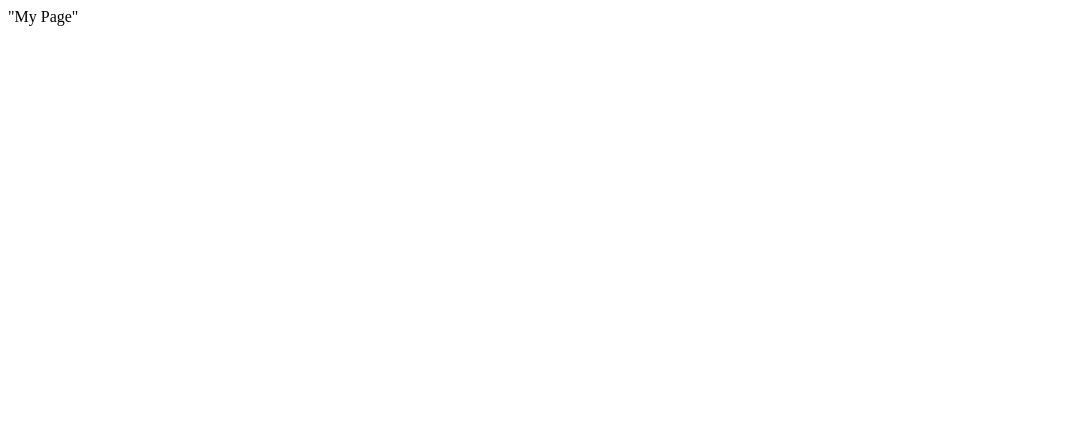
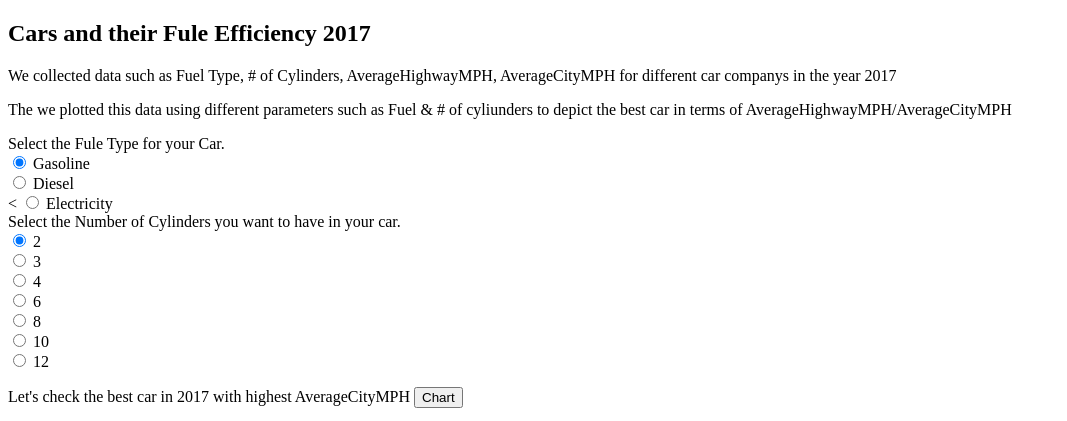
Before and after one commit to isham3/narrative, a plain HTML site: page index.html in a window 1280 px wide. Shown: the whole page, without its empty margins (0-1067 px from the left). Drawn offline with nearby package versions, Linux system fonts and the light colour scheme.

Commit message:
Update index.html

```diff
--- a/index.html
+++ b/index.html
@@ -1 +1,161 @@
-"My Page"
+<!DOCTYPE html>
+<html>
+	<head>
+		<meta http-equiv="X-UA-Compatible" content="chrome=1" />
+		<meta http-equiv="Content-Type" content="text/html;charset=utf-8"/>
+		<!--this doesn't seem to help-->
+		<meta http-equiv="Access-Control-Allow-Origin" content="*"/>
+		<title>Process local CSV file</title>
+		<script src='https://d3js.org/d3.v5.min.js'></script>
+		<style> rect {fill: lightblue; stroke: black; }</style>
+		<style type="text/css">
+
+					.axis path,
+					.axis line {
+						fill: none;
+						stroke: black;
+						shape-rendering: crispEdges;
+					}
+
+					.axis text {
+						font-family: sans-serif;
+						font-size: 9px;
+					}
+
+				</style>
+	</head>
+	<body>
+
+	<h2>Cars and their Fule Efficiency 2017</h2>
+	<p>We collected data such as Fuel Type, # of Cylinders, AverageHighwayMPH, AverageCityMPH for different car companys in the year 2017 </p>
+	<p>The we plotted this data using different parameters such as Fuel & # of cyliunders to depict the best car in terms of AverageHighwayMPH/AverageCityMPH</p>
+
+	<div class="container">
+		<form>
+		  Select the Fule Type for your Car.
+		  <br><input type="radio" name="FuleType" value="Gasoline" checked> Gasoline<br>
+		  <input type="radio" name="FuleType" value="Diesel"> Diesel<br><
+		  <input type="radio" name="FuleType" value="Electricity"> Electricity<br>
+		</form>
+	</div>
+
+	<form>
+	  Select the Number of Cylinders you want to have in your car.
+	  <br><input type="radio" name="Cylinders" value="2" checked> 2<br>
+	  <input type="radio" name="Cylinders" value="3"> 3<br>
+	  <input type="radio" name="Cylinders" value="4"> 4<br>
+	  <input type="radio" name="Cylinders" value="6"> 6<br>
+	  <input type="radio" name="Cylinders" value="8"> 8<br>
+	  <input type="radio" name="Cylinders" value="10"> 10<br>
+	  <input type="radio" name="Cylinders" value="12"> 12<br>
+
+	</form>
+	<p> Let's check the best car in 2017 with highest AverageCityMPH <input type="button" onclick='fnAvgCityMPG()' value="Chart"> </p>
+
+	<svg width=700 height=700>
+	</svg>
+	<script>
+		async function fnAvgCityMPG() {
+			var f = "https://github.com/isham3/Narrative_Viz_CS498/blob/master/InputData_Final.csv";
+			const data = await d3.csv(f);
+			//const data = await d3.csv("https://flunky.github.io/cars2017.csv");
+			//Setting the variables
+			var xs = d3.scaleBand()
+			           .domain(['Audi','Bentley','BMW','Cadillac','Chevrolet','Chrysler','Dodge','Ferrari','Ford',
+					   'Genesis','GMC','Infiniti','Jaguar','Jeep','Kia','Land Rover','Lexus','Maserati','McLaren','Mercedes','Nissan','Porsche','Ram','Roush','Toyota'])
+					   .range([0,600]);
+
+			var ys = d3.scaleLinear()
+			  .domain([10,150])
+			  .range([600,0]);
+
+			//Setting the Axis
+			var xAxis = d3.axisBottom(xs);
+
+			var yAxis = d3.axisLeft(ys)
+						  .tickValues([10,30,50,70,90,110,130,150])
+						  .ticks(8).tickFormat(d3.format("~s"));
+            var barWidth = xs.bandwidth();
+
+			//Reading the parameters
+			var radios1 = document.getElementsByName("FuleType");
+			var fuel = " ";
+			var radios2 = document.getElementsByName("Cylinders");
+			var cyl = " ";
+
+			for (var i = 0, length = radios1.length; i < length; i++)
+			{
+			 if (radios1[i].checked)
+			 {
+			  // do whatever you want with the checked radio
+			  fuel= radios1[i].value;
+
+			  // only one radio can be logically checked, don't check the rest
+			  break;
+			 }
+			}
+
+			for (var i = 0, length = radios2.length; i < length; i++)
+			{
+			 if (radios2[i].checked)
+			 {
+			  // do whatever you want with the checked radio
+			  cyl= radios2[i].value;
+
+			  // only one radio can be logically checked, don't check the rest
+			  break;
+			 }
+			}
+
+			console.log("FuelType is:"+fuel);
+			console.log("Cylinders is:"+cyl);
+
+			d3.select("svg")
+			  .append("g")
+			  .attr("transform","translate("+50+","+50+")")
+			  .selectAll("rect")
+			  .data(data)
+			  .enter()
+			  .attr("width",barWidth)
+			  .attr("height",function(d){return ys(parseInt(d.AverageCityMPG));})
+			  .attr("x",function(d,i){return barWidth+xs(d);})
+			  .attr("y",function(d){return 600-ys(parseInt(d.AverageCityMPG));});
+
+			d3.select("svg")
+			  .attr("height",600+2*50)
+			  .attr("width",600+2*50)
+			  .append("g")
+			  .attr("class", "yAxis axis")
+			  .attr("transform","translate("+50+","+50+")")
+			  .call(yAxis);
+
+			d3.select("svg")
+			  .attr("height",600+2*50)
+			  .attr("width",600+2*50)
+			  .append("g")
+			  .attr("class", "xAxis axis")
+			  .attr("transform","translate("+50+","+650+")")
+			  .call(xAxis);
+
+			// now rotate text on x axis
+			// first move the text left so no longer centered on the tick
+			// then rotate up to get 45 degrees.
+			d3.selectAll(".xAxis text")  // select all the text elements for the xaxis
+			  .attr("transform", function(d) {
+				 return "translate(" + this.getBBox().height*-2 + "," + this.getBBox().height + ")rotate(-30)";
+			 });
+
+			// now add titles to the axes
+			d3.append("text")
+				.attr("text-anchor", "middle")  // this makes it easy to centre the text as the transform is applied to the anchor
+				.attr("transform", "translate("+ (padding/2) +","+(height/2)+")rotate(-90)")  // text is drawn off the screen top left, move down and out and rotate
+				.text("AverageCityMPG");
+
+			d3.append("text")
+				.attr("text-anchor", "middle")  // this makes it easy to centre the text as the transform is applied to the anchor
+				.attr("transform", "translate("+ (width/2) +","+(height-(padding/3))+")")  // centre below axis
+				.text("Car Make");
+		}
+		</script>
+	</body>
+</html>
```
